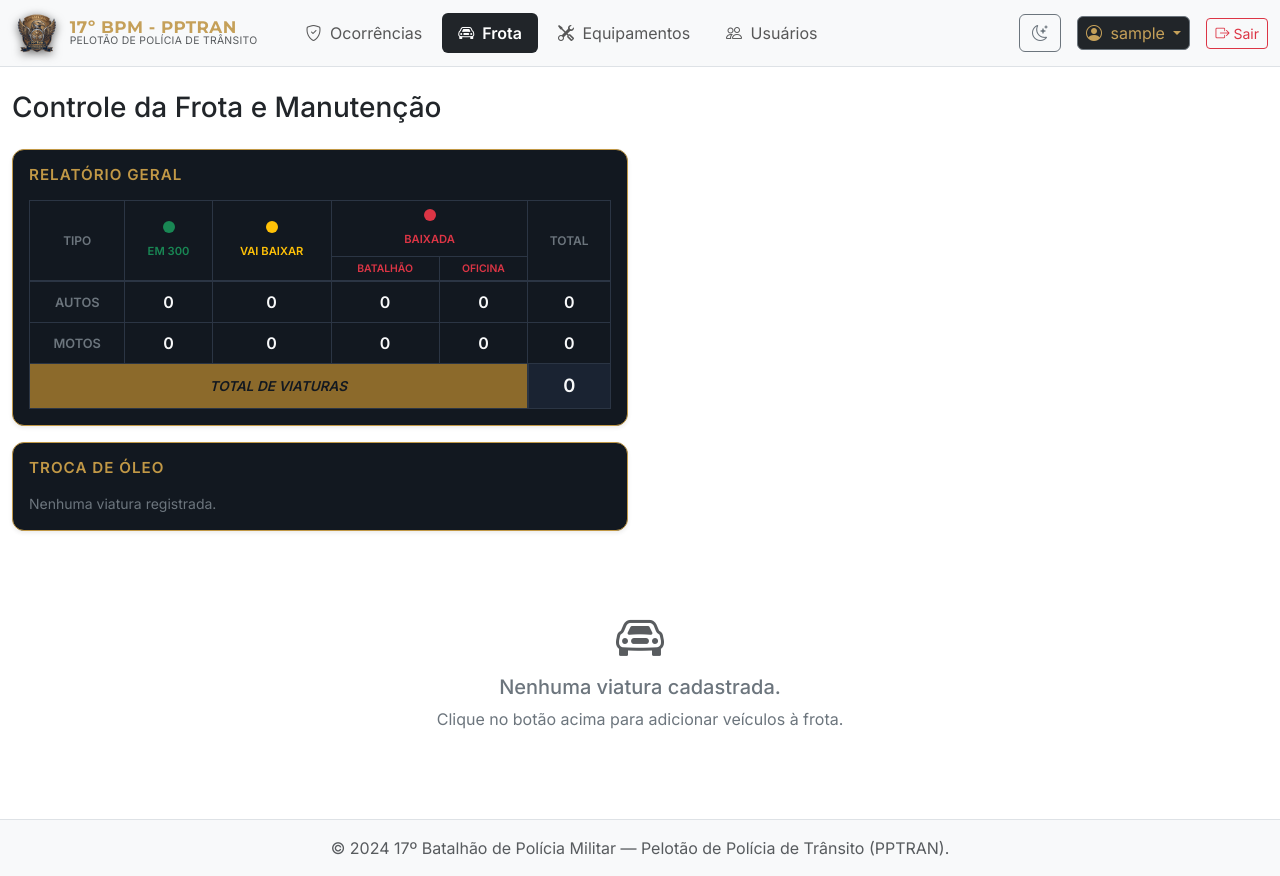
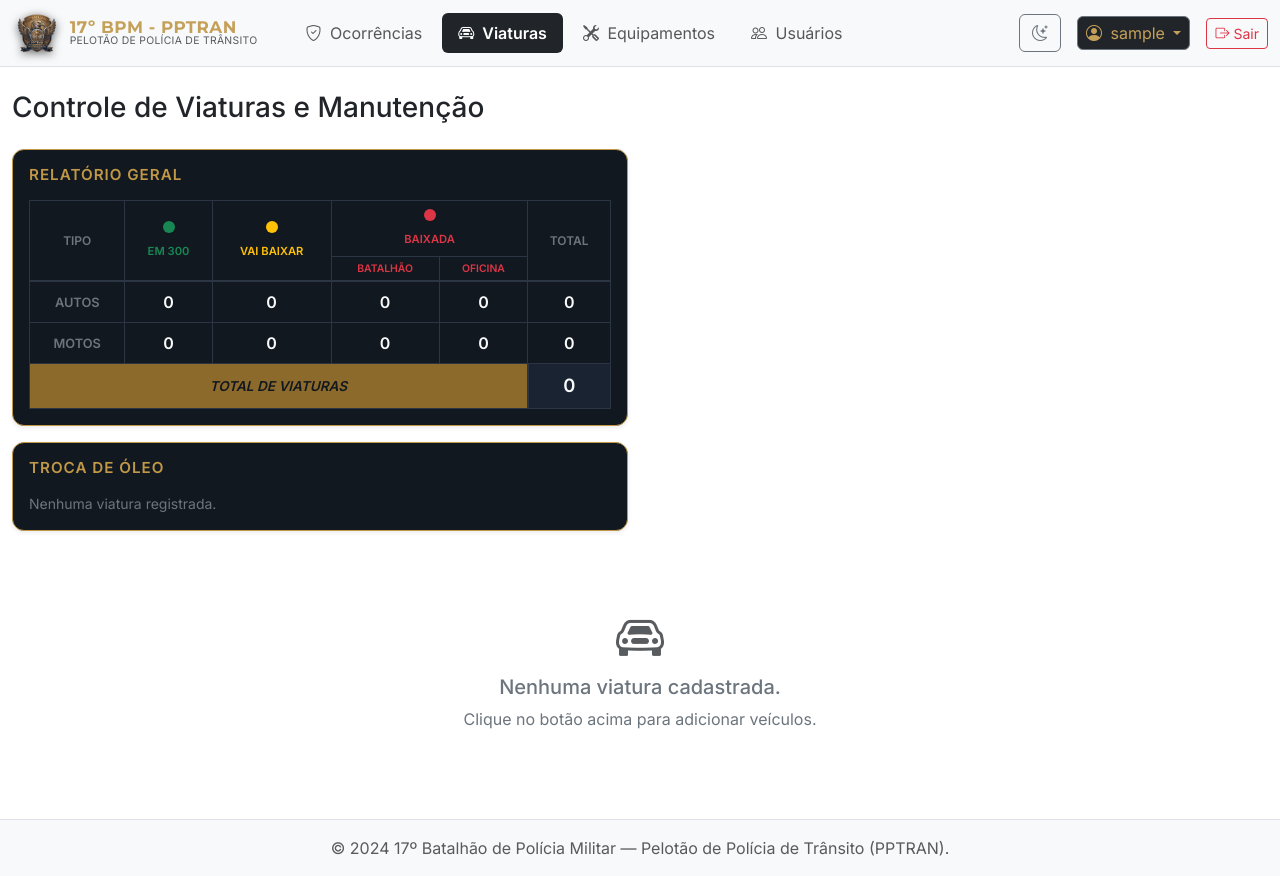
Before and after one commit to andredzanon/controle_policial, a Django app: page /frota/dashboard/ in a window 1280 px wide. Run offline with Django 5.2, Linux system fonts and the light colour scheme; the visitor is signed in with stand-in values (Sample User, id 1); data that the repository does not hold is empty.

Commit message:
style: renomeia Frota para Viaturas na interface do sistema

```diff
--- a/equipamentos/templates/equipamentos/dashboard.html
+++ b/equipamentos/templates/equipamentos/dashboard.html
@@ -9,7 +9,7 @@
         <div class="d-flex gap-2 flex-wrap">
             <button class="btn btn-outline-success" onclick="gerarRelatorioWhatsApp('armamentos')"><i class="bi bi-whatsapp me-1"></i> Relatório Armamentos</button>
             <button class="btn btn-outline-success" onclick="gerarRelatorioWhatsApp('equipamentos')"><i class="bi bi-whatsapp me-1"></i> Relatório Equipamentos</button>
-            <button class="btn btn-gold" onclick="abrirModalEquipamento()"><i class="bi bi-box-seam me-1"></i> Cadastrar Equipamento</button>
+            <button class="btn btn-gold" onclick="abrirModalEquipamento()"><i class="bi bi-box-seam me-1"></i> Cadastrar Armamento/Equipamento</button>
         </div>
     </div>
 </div>
@@ -19,7 +19,7 @@
     <div class="card-body p-0">
         <div class="relatorio-header px-3 py-2">
             <span class="fw-bold text-gold font-montserrat text-uppercase">
-                <i class="bi bi-clipboard-data me-2"></i>Relatório Geral
+                <i class="bi bi-clipboard-data me-2"></i>Relatório Geral — Armamentos
             </span>
         </div>
         <div class="table-responsive">
--- a/frota/templates/frota/abertura_turno.html
+++ b/frota/templates/frota/abertura_turno.html
@@ -5,7 +5,7 @@
 {% block content %}
 <div class="row mb-4">
     <div class="col-12 d-flex justify-content-between align-items-center">
-        <h3 class="mb-0">Abertura de Turno - Frota</h3>
+        <h3 class="mb-0">Abertura de Turno - Viaturas</h3>
         <a href="{% url 'frota:dashboard' %}" class="btn btn-outline-secondary"><i class="bi bi-arrow-left"></i> Voltar</a>
     </div>
 </div>
--- a/frota/templates/frota/dashboard.html
+++ b/frota/templates/frota/dashboard.html
@@ -1,11 +1,11 @@
 {% extends "base.html" %}
 
-{% block title %}Frota - SJP Police System{% endblock %}
+{% block title %}Viaturas - SJP Police System{% endblock %}
 
 {% block content %}
 <div class="row mb-4">
     <div class="col-12 d-flex justify-content-between align-items-center flex-wrap gap-3">
-        <h3 class="mb-0">Controle da Frota e Manutenção</h3>
+        <h3 class="mb-0">Controle de Viaturas e Manutenção</h3>
         <div class="btn-group">
             {% if user.nivel != 'operador' %}
             <button class="btn btn-primary" onclick="abrirModalViatura()"><i class="bi bi-car-front"></i> Cadastrar Nova Viatura</button>
@@ -187,7 +187,7 @@
     <div class="col-12 text-center text-secondary py-5">
         <i class="bi bi-car-front text-muted mb-3" style="font-size: 3rem;"></i>
         <h5>Nenhuma viatura cadastrada.</h5>
-        <p>Clique no botão acima para adicionar veículos à frota.</p>
+        <p>Clique no botão acima para adicionar veículos.</p>
     </div>
     {% endfor %}
 </div>
@@ -346,7 +346,7 @@
     <div class="modal-dialog modal-lg">
         <div class="modal-content">
             <div class="modal-header bg-secondary text-white">
-                <h5 class="modal-title"><i class="bi bi-file-earmark-text"></i> Relatório Geral da Frota</h5>
+                <h5 class="modal-title"><i class="bi bi-file-earmark-text"></i> Relatório Geral de Viaturas</h5>
                 <button type="button" class="btn-close btn-close-white" data-bs-dismiss="modal"></button>
             </div>
             <div class="modal-body">
--- a/ocorrencias/templates/ocorrencias/index.html
+++ b/ocorrencias/templates/ocorrencias/index.html
@@ -27,7 +27,7 @@
             <div class="card-body">
                 <!-- Banner de aviso/bloqueio de turno -->
                 <div id="alertaSemTurno" class="alert alert-danger d-none animate__animated animate__fadeIn" role="alert">
-                    <i class="bi bi-exclamation-octagon-fill"></i> <strong>Atenção:</strong> Não há nenhuma viatura com turno aberto. Por favor, realize a <a href="{% url 'frota:abertura_turno' %}" class="alert-link">Abertura de Turno</a> no módulo Frota para poder registrar ocorrências.
+                    <i class="bi bi-exclamation-octagon-fill"></i> <strong>Atenção:</strong> Não há nenhuma viatura com turno aberto. Por favor, realize a <a href="{% url 'frota:abertura_turno' %}" class="alert-link">Abertura de Turno</a> no módulo Viaturas para poder registrar ocorrências.
                 </div>
                 <form id="formOcorrencias">
                     {% csrf_token %}
--- a/templates/base.html
+++ b/templates/base.html
@@ -36,7 +36,7 @@
                             <a class="nav-link {% if request.resolver_match.app_name == 'ocorrencias' %}active fw-bold text-white bg-dark rounded px-3{% else %}px-3{% endif %}" href="{% url 'ocorrencias:index' %}"><i class="bi bi-shield-check me-1"></i> Ocorrências</a>
                         </li>
                         <li class="nav-item">
-                            <a class="nav-link {% if request.resolver_match.app_name == 'frota' %}active fw-bold text-white bg-dark rounded px-3{% else %}px-3{% endif %}" href="{% url 'frota:dashboard' %}"><i class="bi bi-car-front me-1"></i> Frota</a>
+                            <a class="nav-link {% if request.resolver_match.app_name == 'frota' %}active fw-bold text-white bg-dark rounded px-3{% else %}px-3{% endif %}" href="{% url 'frota:dashboard' %}"><i class="bi bi-car-front me-1"></i> Viaturas</a>
                         </li>
                         {% if user.nivel in 'admin_master,administrador' or user.is_superuser %}
                         <li class="nav-item">
```
